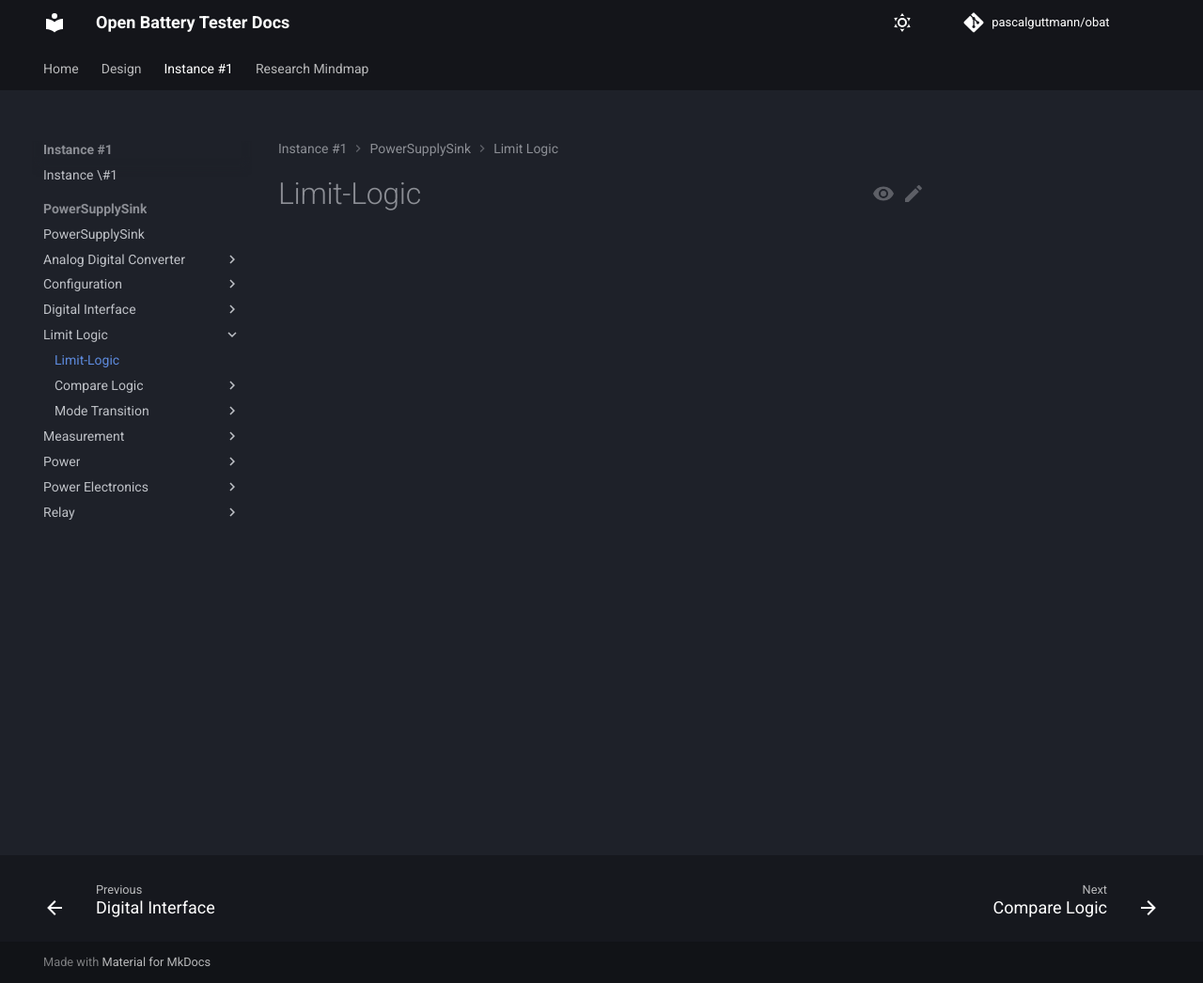
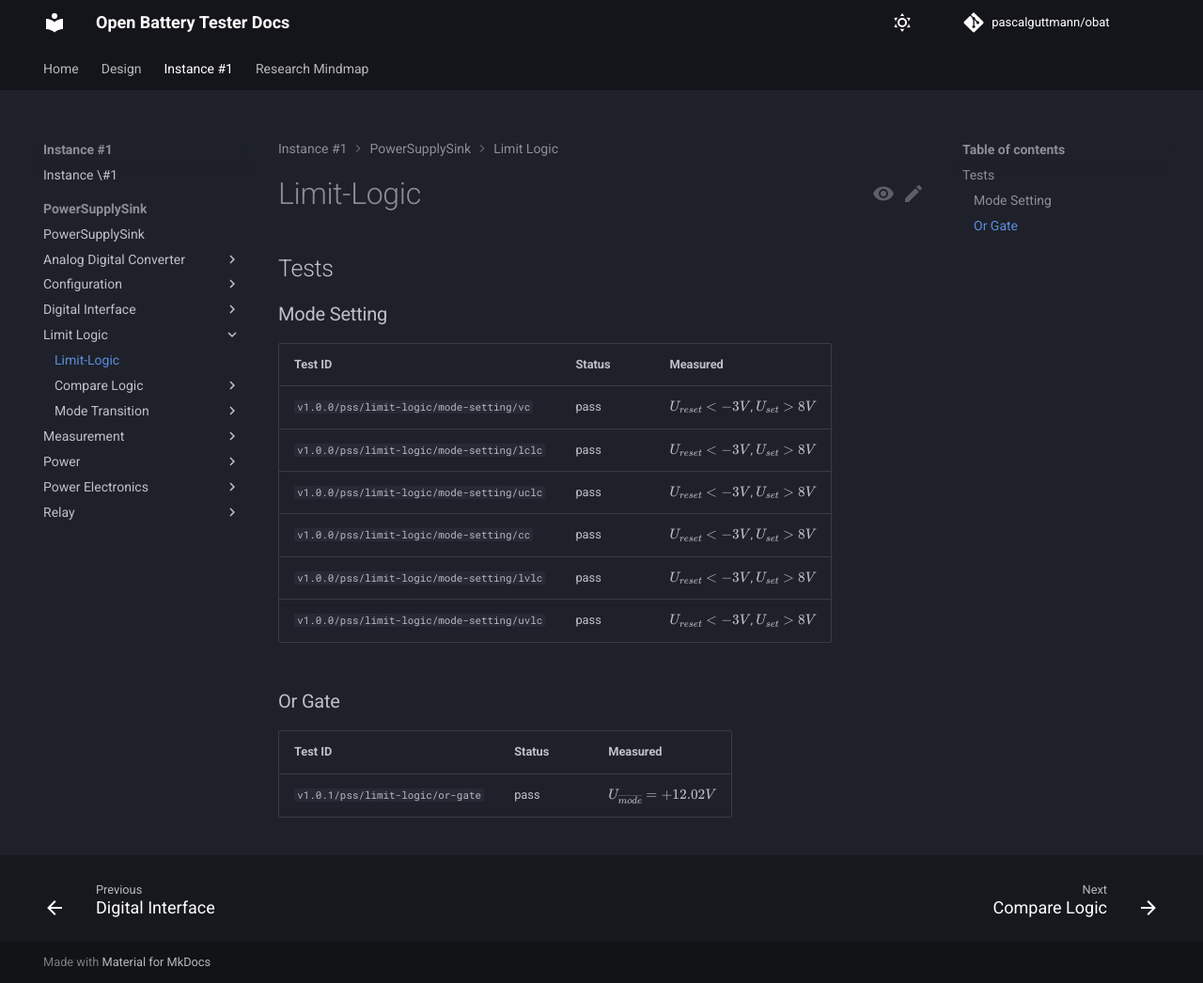
Before and after one commit to pascalguttmann/obat, an MkDocs documentation site: the page built from docs/instance_1/pss/limit-logic/limit-logic.md, in a window 1280 px wide and 1046 px high. Shown: the whole window at 94% size. Built offline with MkDocs 1.6.1 and Material for MkDocs 9.7.7, drawn with Linux system fonts in a browser that asks for light colours; comment, search, counter and statistics services are not loaded.

Commit message:
add instance_1 limit-logic test results

```diff
--- a/docs/instance_1/pss/limit-logic/limit-logic.md
+++ b/docs/instance_1/pss/limit-logic/limit-logic.md
@@ -1 +1,20 @@
 # Limit-Logic
+
+## Tests
+
+### Mode Setting
+
+| Test ID | Status | Measured |
+| :------ | ------ | :------- |
+| `v1.0.0/pss/limit-logic/mode-setting/vc` | pass | $U_{reset} < -3 V$, $U_{set} > 8 V$ |
+| `v1.0.0/pss/limit-logic/mode-setting/lclc` | pass | $U_{reset} < -3 V$, $U_{set} > 8 V$ |
+| `v1.0.0/pss/limit-logic/mode-setting/uclc` | pass | $U_{reset} < -3 V$, $U_{set} > 8 V$ |
+| `v1.0.0/pss/limit-logic/mode-setting/cc` | pass | $U_{reset} < -3 V$, $U_{set} > 8 V$ |
+| `v1.0.0/pss/limit-logic/mode-setting/lvlc` | pass | $U_{reset} < -3 V$, $U_{set} > 8 V$ |
+| `v1.0.0/pss/limit-logic/mode-setting/uvlc` | pass | $U_{reset} < -3 V$, $U_{set} > 8 V$ |
+
+### Or Gate
+
+| Test ID | Status | Measured |
+| :------ | ------ | :------- |
+| `v1.0.1/pss/limit-logic/or-gate` | pass | $U_{\overline{mode}} = +12.02 V$ |
```
Also changed, not shown: docs/design/pss/limit-logic/limit-logic.md (+2 -2 lines).
